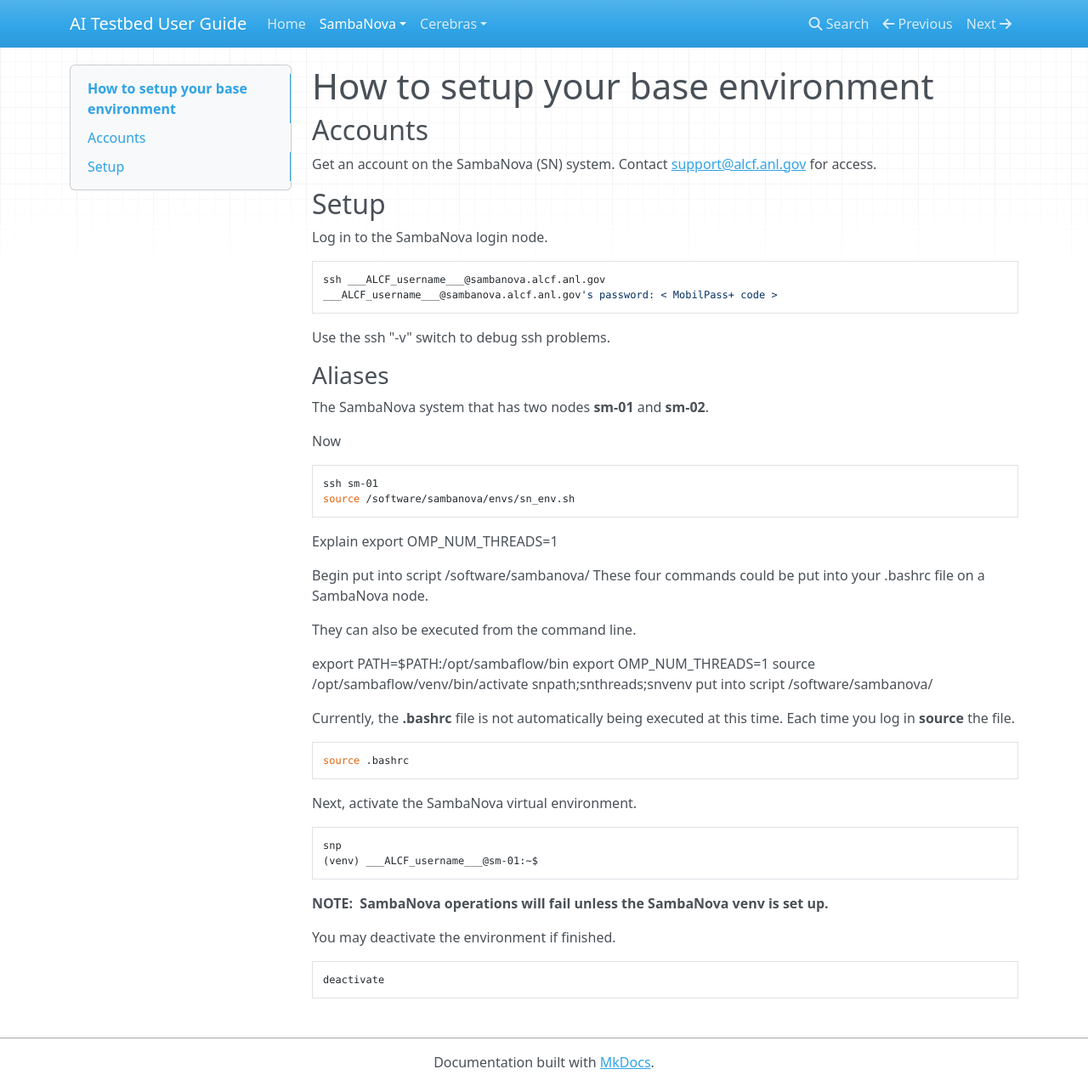
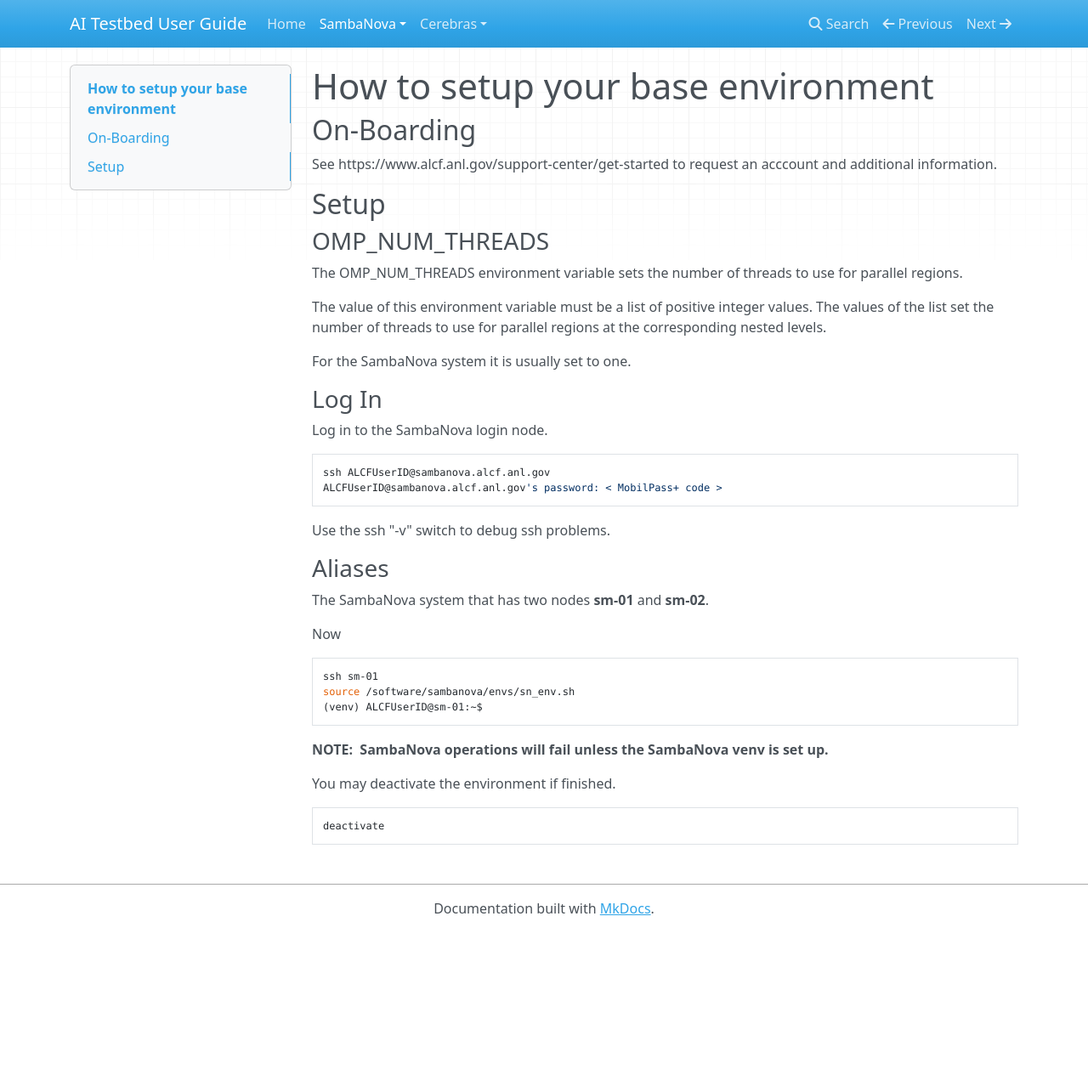
Before and after one commit to argonne-lcf/ai-testbed-userdocs, an MkDocs documentation site: the page built from docs/sambanova/How-to-setup-your-base-environment.md, in a window 1280 px wide and 1278 px high. Shown: the whole window at 85% size. Built offline with MkDocs 1.6.1, drawn with Linux system fonts in a browser that asks for light colours; nearby versions of some CDN libraries.

Commit message:
Updated SN How to setup your base environment

````diff
--- a/docs/sambanova/How-to-setup-your-base-environment.md
+++ b/docs/sambanova/How-to-setup-your-base-environment.md
@@ -1,16 +1,27 @@
 # How to setup your base environment
 
-## Accounts
+## On-Boarding
 
-Get an account on the SambaNova (SN) system. Contact <support@alcf.anl.gov> for access.
+See https://www.alcf.anl.gov/support-center/get-started
+to request an acccount and additional information.
 
 ## Setup
+
+### OMP_NUM_THREADS
+
+The OMP_NUM_THREADS environment variable sets the number of threads to use for parallel regions.
+
+The value of this environment variable must be a list of positive integer values. The values of the list set the number of threads to use for parallel regions at the corresponding nested levels.
+
+For the SambaNova system it is usually set to one.
+
+### Log In
 
 Log in to the SambaNova login node.
 
 ```bash
-ssh ___ALCF_username___@sambanova.alcf.anl.gov
-___ALCF_username___@sambanova.alcf.anl.gov's password: < MobilPass+ code >
+ssh ALCFUserID@sambanova.alcf.anl.gov
+ALCFUserID@sambanova.alcf.anl.gov's password: < MobilPass+ code >
 ```
 
 Use the ssh "-v" switch to debug ssh problems.
@@ -24,42 +35,7 @@
 ```bash
 ssh sm-01
 source /software/sambanova/envs/sn_env.sh
-```
-
-
-
-
-Explain
-export OMP_NUM_THREADS=1
-
-
-
-
-
-Begin put into script /software/sambanova/
-These four commands could be put into your .bashrc file on a SambaNova
-node.
-
-They can also be executed from the command line.
-
-export PATH=$PATH:/opt/sambaflow/bin
-export OMP_NUM_THREADS=1
-source /opt/sambaflow/venv/bin/activate
-snpath;snthreads;snvenv
-put into script /software/sambanova/
-
-Currently, the **.bashrc** file is not automatically being executed at this time.
-Each time you log in **source** the file.
-
-```bash
-source .bashrc
-```
-
-Next, activate the SambaNova virtual environment.
-
-```bash
-snp
-(venv) ___ALCF_username___@sm-01:~$
+(venv) ALCFUserID@sm-01:~$
 ```
 
 **NOTE:  SambaNova operations will fail unless the SambaNova venv is set
````
Also changed, not shown: docs/sambanova/Job-Queuing-and-Submission.md (+1 -1 lines), docs/sambanova/Steps-to-run-a-model-or-program.md (+2 -1 lines), docs/sambanova/TODO.md (+10 -1 lines).
